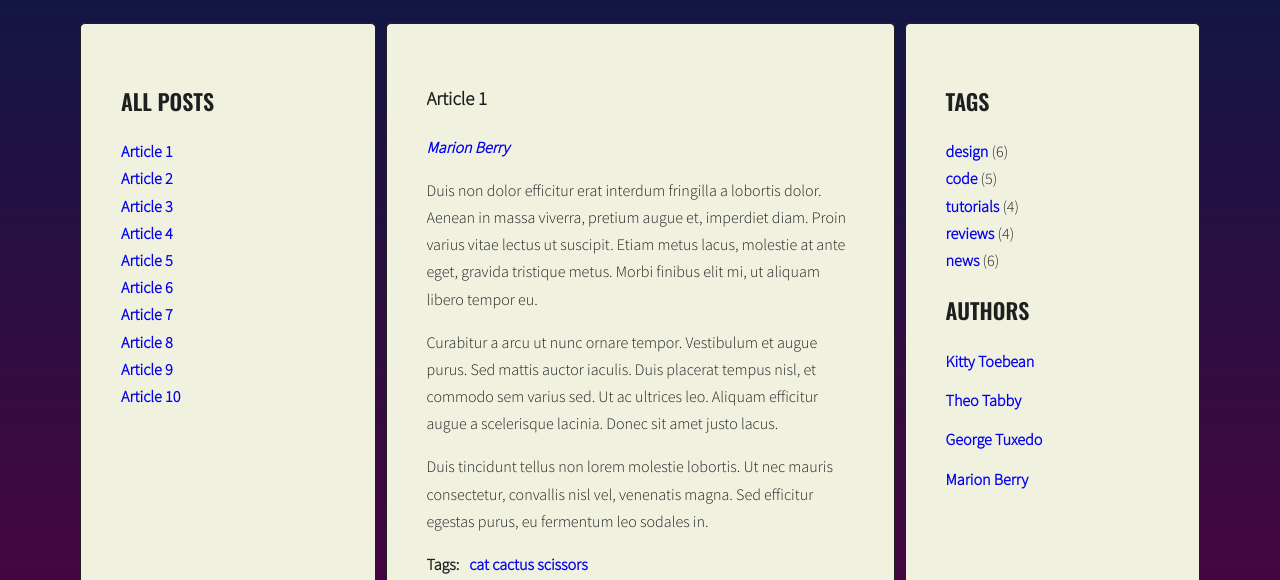
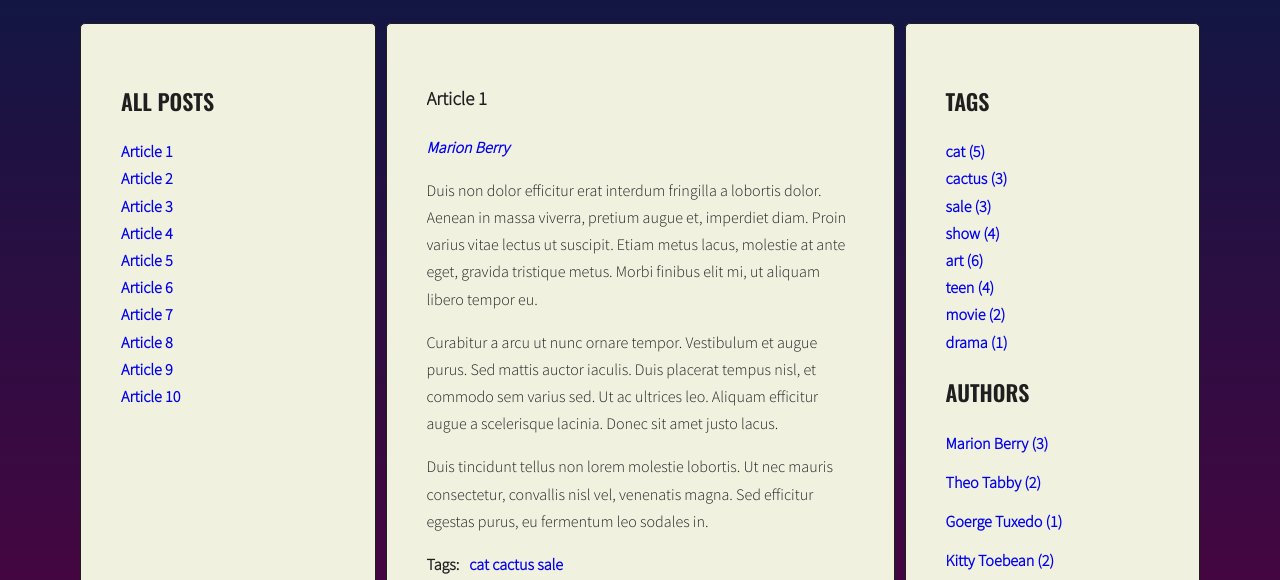
Before and after one commit to AnOlbr/javascript-blog, a website: page index.html in a window 1280 px wide. Shown: the part 220-800 px from the top of the page. Drawn offline with nearby package versions, Linux system fonts and the light colour scheme.

Commit message:
Add auto tags and authors lists

```diff
--- a/index.html
+++ b/index.html
@@ -19,7 +19,7 @@
                 </ul>
             </aside>
             <section class="posts">
-                <article class="post active" id="article-1" data-tags="cat cactus scissors" data-author="Marion Berry">
+                <article class="post active" id="article-1" data-tags="cat cactus sale" data-author="Marion Berry">
                 <h3 class="post-title">Article 1</h3>
                 <div class="post-author">
                 </div>
@@ -36,7 +36,7 @@
                     </ul>
                 </div>
                 </article>
-                <article class="post" id="article-2" data-tags="cat dog frog" data-author="Theo Tabby">
+                <article class="post" id="article-2" data-tags="cat show cactus" data-author="Theo Tabby">
                 <h3 class="post-title">Article 2</h3>
                 <div class="post-author">
                 </div>
@@ -53,7 +53,7 @@
                     </ul>
                 </div>
                 </article>
-                <article class="post" id="article-3" data-tags="flower cactus three" data-author="Goerge Tuxedo">
+                <article class="post" id="article-3" data-tags="sale cactus art" data-author="Goerge Tuxedo">
                 <h3 class="post-title">Article 3</h3>
                 <div class="post-author">
                 </div>
@@ -69,7 +69,7 @@
                     </ul>
                 </div>
                 </article>
-                <article class="post" id="article-4" data-tags="cat funny memes" data-author="Kitty Toebean">
+                <article class="post" id="article-4" data-tags="cat art" data-author="Kitty Toebean">
                 <h3 class="post-title">Article 4</h3>
                 <div class="post-author">
                 </div>
@@ -87,7 +87,7 @@
                 </div>
 
                 </article>
-                <article class="post" id="article-5" data-tags="cat woman movie" data-author="Marion Berry">
+                <article class="post" id="article-5" data-tags="teen art movie" data-author="Marion Berry">
                 <h3 class="post-title">Article 5</h3>
                 <div class="post-author">
                 </div>
@@ -104,7 +104,7 @@
                     </ul>
                 </div>
                 </article>
-                <article class="post" id="article-6" data-tags="movie teen show" data-author="George Tuxedo">
+                <article class="post" id="article-6" data-tags="movie teen" data-author="George Tuxedo">
                 <h3 class="post-title">Article 6</h3>
                 <div class="post-author">
                 </div>
@@ -121,7 +121,7 @@
                     </ul>
                 </div>
                 </article>
-                <article class="post" id="article-7" data-tags="show tv selebrity" data-author="Kitty Toebean">
+                <article class="post" id="article-7" data-tags="show cat art" data-author="Kitty Toebean">
                 <h3 class="post-title">Article 7</h3>
                 <div class="post-author">
                 </div>
@@ -138,7 +138,7 @@
                     </ul>
                 </div>
                 </article>
-                <article class="post" id="article-8" data-tags="celebrity show photos" data-author="Theo Tabby">
+                <article class="post" id="article-8" data-tags="cat show drama" data-author="Theo Tabby">
                 <h3 class="post-title">Article 8</h3>
                 <div class="post-author">
                 </div>
@@ -155,7 +155,7 @@
                     </ul>
                 </div>
                 </article>
-                <article class="post" id="article-9" data-tags="teen drama show" data-author="Marion Berry">
+                <article class="post" id="article-9" data-tags="teen art show" data-author="Marion Berry">
                 <h3 class="post-title">Article 9</h3>
                 <div class="post-author">
                 </div>
@@ -172,7 +172,7 @@
                     </ul>
                 </div>
                 </article>
-                <article class="post" id="article-10" data-tags="glass art sale" data-author="George Tuxedo">
+                <article class="post" id="article-10" data-tags="teen art sale" data-author="George Tuxedo">
                 <h3 class="post-title">Article 10</h3>
                 <div class="post-author">
                 </div>
@@ -193,34 +193,9 @@
             <aside class="sidebar">
                 <h2 class="section-title">Tags</h2>
                 <ul class="list tags">
-                <li><a href="#">design</a> <span>(6)</span></li>
-                <li><a href="#">code</a> <span>(5)</span></li>
-                <li><a href="#">tutorials</a> <span>(4)</span></li>
-                <li><a href="#">reviews</a> <span>(4)</span></li>
-                <li><a href="#">news</a> <span>(6)</span></li>
                 </ul>
                 <h2 class="section-title">Authors</h2>
                 <ul class="list authors">
-                <li>
-                    <a href="#">
-                    <span class="author-name">Kitty Toebean</span>
-                    </a>
-                </li>
-                <li>
-                    <a href="#">
-                    <span class="author-name">Theo Tabby</span>
-                    </a>
-                </li>
-                <li>
-                    <a href="#">
-                    <span class="author-name">George Tuxedo</span>
-                    </a>
-                </li>
-                <li>
-                    <a href="#">
-                    <span class="author-name">Marion Berry</span>
-                    </a>
-                </li>
                 </ul>
             </aside>
             </main>
--- a/js/script.js
+++ b/js/script.js
@@ -23,15 +23,12 @@
     for (let activeArticle of activeArticles) {
       activeArticle.classList.remove('active');
     }
-
     /* get 'href' attribute from the clicked link */
     const articleSelector = clickedElement.getAttribute('href');
     console.log(articleSelector);
-
     /* find the correct article using the selector (value of 'href' attribute) */
     const targetArticle = document.querySelector(articleSelector);
     console.log(targetArticle);
-
     /* add class 'active' to the correct article */
     setTimeout(function () { targetArticle.classList.add('active') }, 1500);
 
@@ -41,7 +38,11 @@
     optTitleSelector = '.post-title',
     optTitleListSelector = '.titles',
     optArticleTagsSelector = '.post-tags .list',
-        optArticleAuthorSelector = '.post-author';
+    optArticleAuthorSelector = '.post-author',
+    optTagListSelector = '.tags.list',   //??? po co to
+    optAuthorsListSelector = '.authors.list'
+  optCloudClassCount = 5,
+    optCloudClassPrefix = 'tag-size-';
 
 
   function generateTitleLinks(customSelector = '') {
@@ -49,20 +50,15 @@
     /* remove contents of titleList */
     const titleList = document.querySelector(optTitleListSelector);
     titleList.innerHTML = '';
-
     /* for each article */
     const articles = document.querySelectorAll(optArticleSelector + customSelector);
-
     let html = '';
 
     for (let article of articles) {
-
       /* get the article id */
       const articleId = article.getAttribute('id');
-
       /* find the title element */
       const articleTitle = article.querySelector(optTitleSelector).innerHTML;
-
       /* create HTML of the link */
       const linkHTML = '<li><a href="#' + articleId + '"><span>' + articleTitle + '</span></a></li>';
       console.log(linkHTML);
@@ -82,7 +78,31 @@
 
   generateTitleLinks();
 
-    function generateTags(){
+  function calculateTagsParams(tags) {
+    const params = {
+      max: 0,
+      min: 999999
+    }
+    for (let tag in tags) {
+      console.log(tag + ' is used ' + tags[tag] + ' times');
+      if (tags[tag] > params.max) {
+        params.max = tags[tag];
+      }
+      if (tags[tag] < params.min) {
+        params.min = tags[tag];
+      }
+    }
+    return params;
+  }
+
+  function calculateTagClass(count, params) {
+
+  }
+
+
+  function generateTags() {
+    /* [NEW] create a new variable allTags with an empty object */
+    let allTags = {};
     /* find all articles */
     const articles = document.querySelectorAll(optArticleSelector);
     /* START LOOP: for every article: */
@@ -98,22 +118,45 @@
       const articleTagsArray = articleTags.split(' ');
       console.log(articleTagsArray);
       /* START LOOP: for each tag */
-          for(let tag of articleTagsArray) {
+      for (let tag of articleTagsArray) {
         /* generate HTML of the link */
         const linkHTML = '<li><a href="#tag-' + tag + '">' + tag + '</a></li> ';
         /* add generated code to html variable */
         html = html + linkHTML;
+        /* [NEW] check if this link is NOT already in allTags */
+        if (!allTags[tag]) {
+          /* [NEW] add generated code to allTags array */
+          allTags[tag] = 1;
+        } else {
+          allTags[tag]++;
+        }
         /* END LOOP: for each tag */
       }
       /* insert HTML of all the links into the tags wrapper */
       tagsWrapper.innerHTML = html;
       /* END LOOP: for every article: */
     }
+    /* [NEW] find list of tags in right column */
+    const tagList = document.querySelector('.tags');
+
+    /* [NEW] create variable for all links HTML code */
+    const tagsParams = calculateTagsParams(allTags);
+    console.log('tagsParams:', tagsParams)
+    let allTagsHTML = '';
+
+    /* [NEW] START LOOP: for each tag in allTags: */
+    for (let tag in allTags) {
+      /* [NEW] generate code of a link and add it to allTagsHTML */
+      allTagsHTML += '<li><a href="#tag-' + tag + '">' + tag + ' (' + allTags[tag] + ')</a></li> ';
+      /* [NEW] END LOOP: for each tag in allTags: */
+    }
+    /*[NEW] add HTML from allTagsHTML to tagList */
+    tagList.innerHTML = allTagsHTML;
   }
 
   generateTags();
 
-    function tagClickHandler(event){
+  function tagClickHandler(event) {
     /* prevent default action for this event */
     event.preventDefault();
     /* make new constant named "clickedElement" and give it the value of "this" */
@@ -142,9 +185,9 @@
     generateTitleLinks('[data-tags~="' + tag + '"]');
   }
 
-    function addClickListenersToTags(){
+  function addClickListenersToTags() {
     /* find all links to tags */
-      const tagLinks = document.querySelectorAll('a[href^="#tag-"]')
+    const tagLinks = document.querySelectorAll('a[href^="#tag-"]');
     /* START LOOP: for each link */
     for (let link of tagLinks) {
       /* add tagClickHandler as event listener for that link */
@@ -155,13 +198,15 @@
 
   addClickListenersToTags();
 
-    function generateAuthors(){
+  function generateAuthors() {
+    /* [NEW] create a new variable allAuthors with an empty object */
+    let allAuthors = {};
     /* find all articles */
     const articles = document.querySelectorAll(optArticleSelector);
     /* START LOOP: for every article: */
     for (let article of articles) {
       /* find tags wrapper */
-        const tagsWrapper = article.querySelector(optArticleAuthorSelector);
+      const authorsWrapper = article.querySelector(optArticleAuthorSelector);
       /* make html variable with empty string */
       let html = '';
       /* get tags from data-tags attribute */
@@ -170,15 +215,38 @@
       const linkHTML = '<a href="#author-' + author + '">' + author + '</a>';
       /* add generated code to html variable */
       html = html + linkHTML;
-        /* insert HTML of all the links into the tags wrapper */
-        tagsWrapper.innerHTML = html;
+      /* [NEW] check if this link is NOT already in allTags */
+      if (!allAuthors[author]) {
+        /* [NEW] add generated code to allTags array */
+        allAuthors[author] = 1;
+      } else {
+        allAuthors[author]++;
+      }
+      /* insert HTML of all the links into the authors wrapper */
+      authorsWrapper.innerHTML = html;
       /* END LOOP: for every article: */
     }
+    /* [NEW] find list of authors in right column */
+    const authorList = document.querySelector('.authors');
+
+    /* [NEW] create variable for all links HTML code */
+    const authorParams = calculateTagsParams(allAuthors);
+    console.log('authorsParams:', authorParams)
+    let allAuthorsHTML = '';
+
+    /* [NEW] START LOOP: for each tag in allTags: */
+    for (let author in allAuthors) {
+      /* [NEW] generate code of a link and add it to allTagsHTML */
+      allAuthorsHTML += '<li><a href="#tag-' + author + '">' + author + ' (' + allAuthors[author] + ')</a></li> ';
+      /* [NEW] END LOOP: for each tag in allTags: */
+    }
+    /*[NEW] add HTML from allAuthorsHTML to authorList */
+    authorList.innerHTML = allAuthorsHTML;
   }
 
   generateAuthors();
 
-  function authorClickHandler(event){
+  function authorClickHandler(event) {
     /* prevent default action for this event */
     event.preventDefault();
     /* make new constant named "clickedElement" and give it the value of "this" */
@@ -207,9 +275,9 @@
     generateTitleLinks('[data-author~="' + author + '"]');
   }
 
-  function addClickListenersToAuthors(){
+  function addClickListenersToAuthors() {
     /* find all links to tags */
-    const authorLinks = document.querySelectorAll('a[href^="#author-"]')
+    const authorLinks = document.querySelectorAll('a[href^="#author-"]');
     /* START LOOP: for each link */
     for (let link of authorLinks) {
       /* add tagClickHandler as event listener for that link */
@@ -219,4 +287,10 @@
   }
 
   addClickListenersToAuthors();
+
+
+
+
+
+
 }
```
Lines whose indentation alone changed are shown as unchanged.
